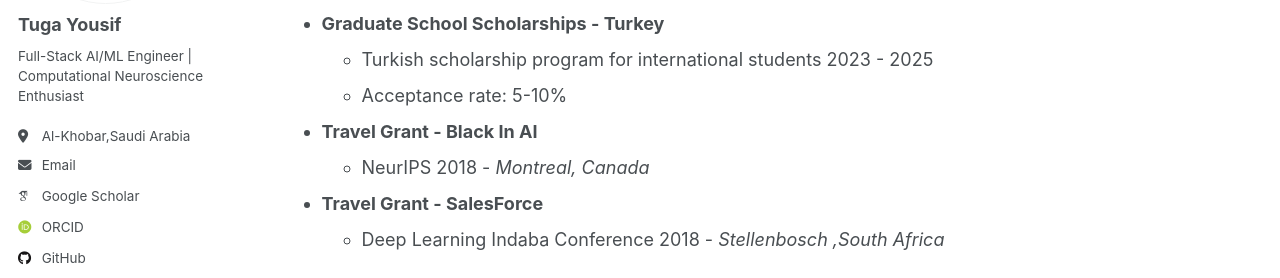
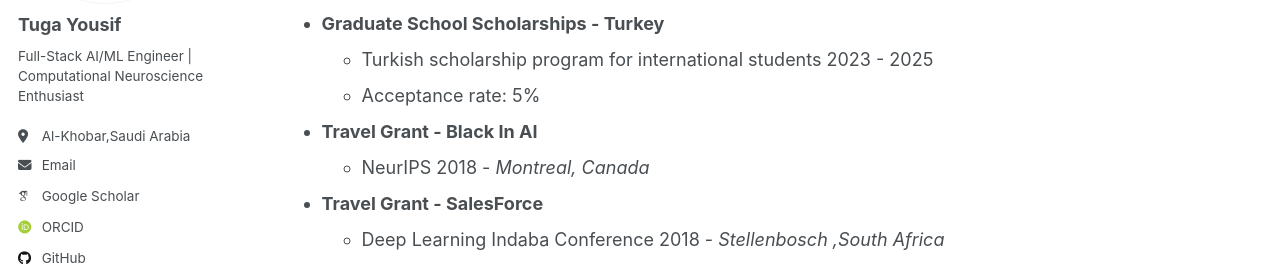
Before and after one commit to TugaAhmed/TugaAhmed.github.io, a Jekyll site: the page built from _pages/professional_development.md, in a window 1280 px wide. Shown: the part 270-548 px from the top of the page. Built offline with Jekyll 4.4.1, drawn with Linux system fonts in a browser that asks for light colours; some web fonts are replaced.

```diff
--- a/_pages/professional_development.md
+++ b/_pages/professional_development.md
@@ -19,7 +19,7 @@ redirect_from:
 
 * **Graduate School Scholarships - Turkey**
   * Turkish scholarship program for international students 2023 - 2025
-  * Acceptance rate: 5-10%
+  * Acceptance rate: 5%
 
 * **Travel Grant - Black In AI**
   * NeurIPS 2018 - *Montreal, Canada*
```
Also changed, not shown: _pages/about.md (+7 -0 lines).
